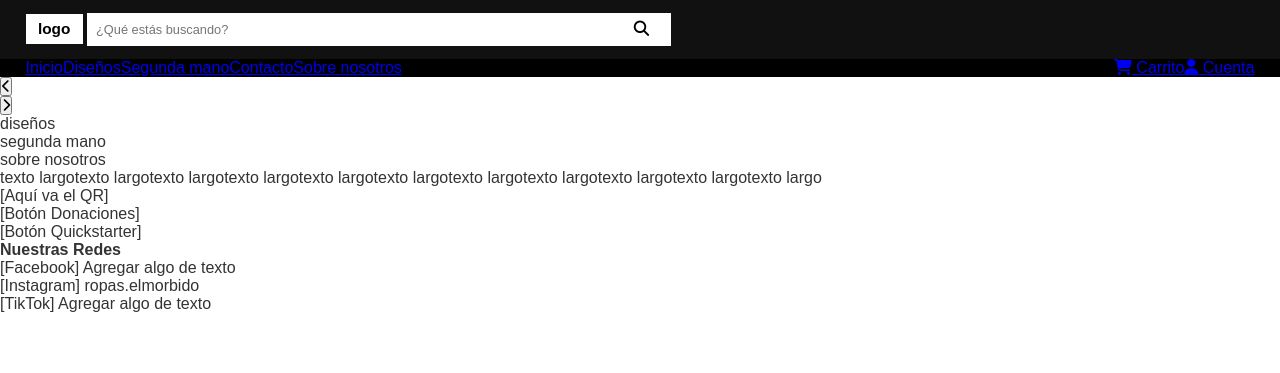
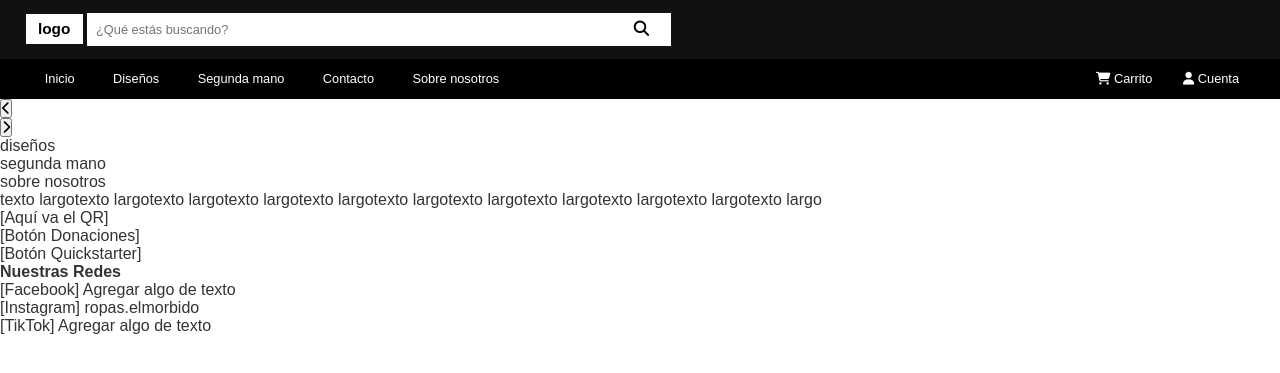
Before and after one commit to Matee0802/pagina_web_redes_2025, a PHP site: page / in a window 1280 px wide. Shown: the top 373 px of the page. Run offline with PHP 8.4, Linux system fonts and the light colour scheme.

Commit message:
Barra de cartegorias con hover y botones mas esteticos

```diff
--- a/style.css
+++ b/style.css
@@ -60,3 +60,20 @@ nav ul {
   padding: 0;
   display: flex;
 }
+nav li a {
+  display: block;
+  color: #fff;
+  text-align: center;
+  padding: 1vw 1.5vw;
+  text-decoration: none;
+  font-size: 1vw;
+}
+
+nav li a:hover {
+  background-color: #333;
+}
+
+/* Diferencia en el lado derecho */
+.nav-right li a {
+  padding: 1vw 1.2vw;
+}
```
